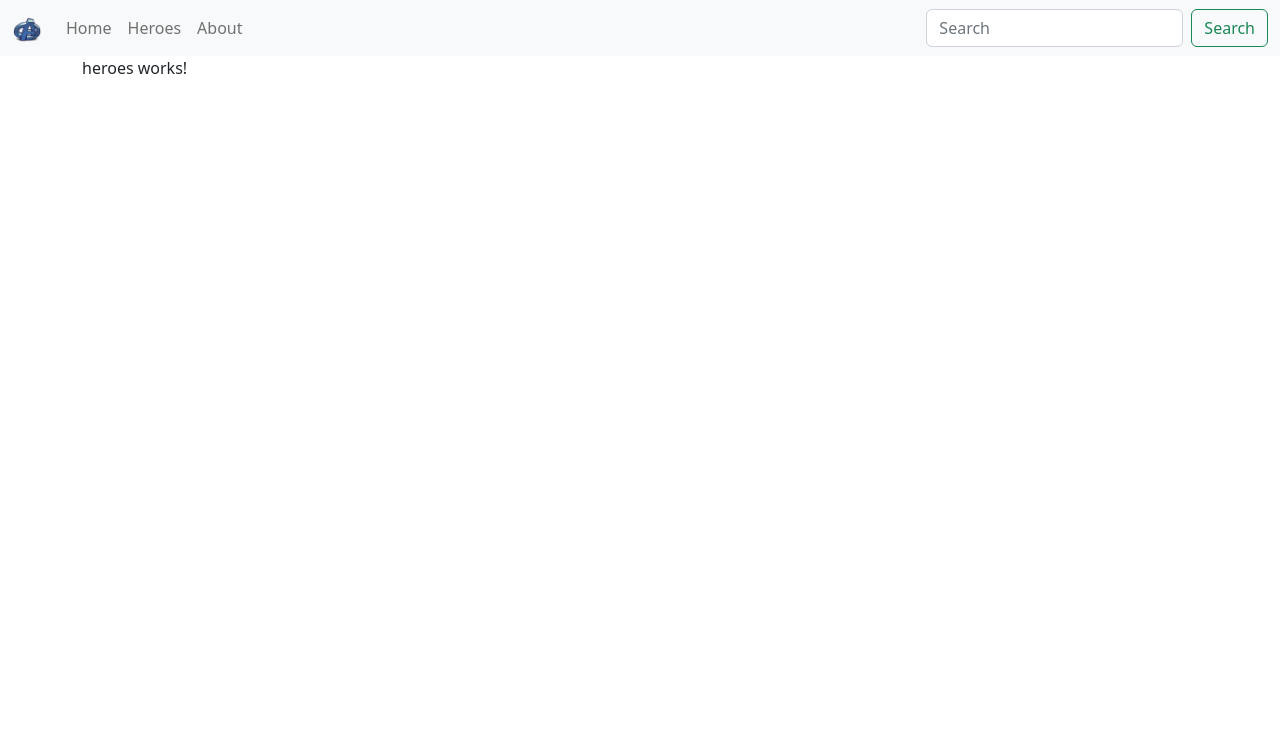
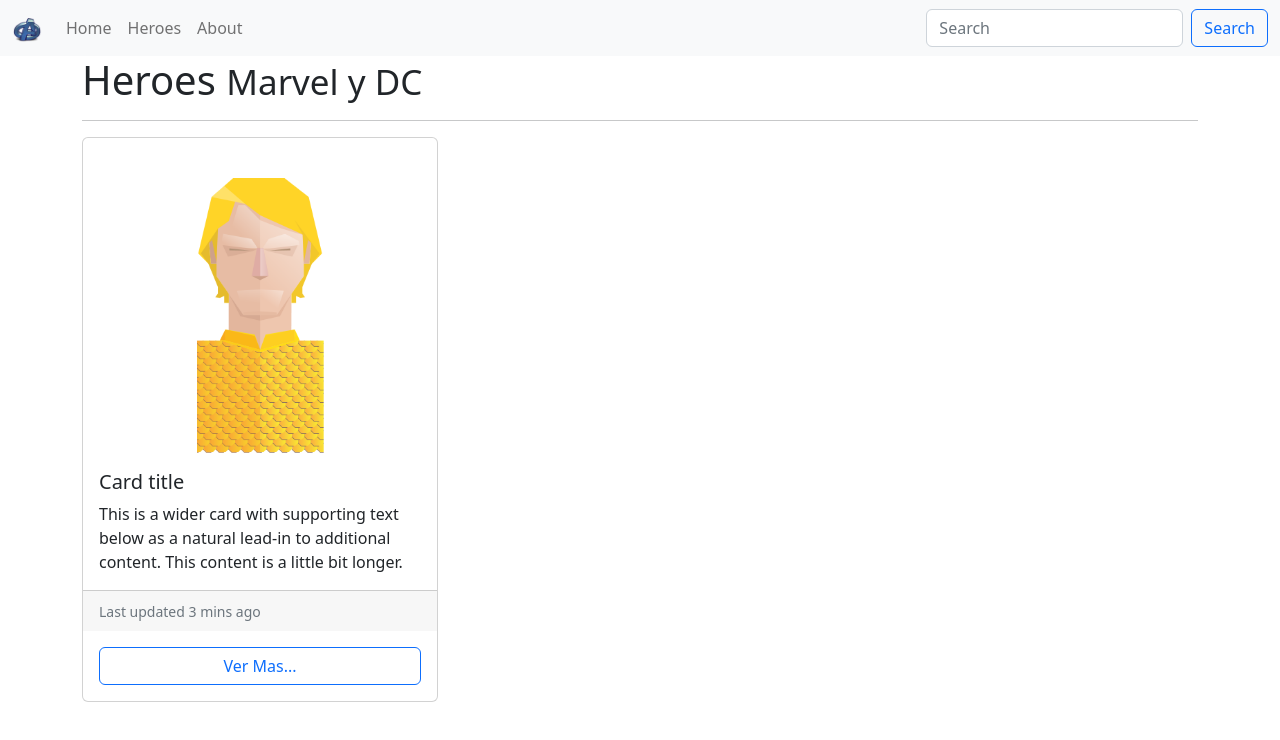
Before and after one commit to ivnarnd/heroes, an Angular app in the folder heroes-app/: page /heroes in a window 1280 px wide. Shown: the top 740 px of the page. Built offline with nearby package versions, Linux system fonts and the light colour scheme.

Commit message:
estructurando la pagina de heroes

```diff
--- a/heroes-app/src/app/components/heroes/heroes.component.html
+++ b/heroes-app/src/app/components/heroes/heroes.component.html
@@ -1 +1,19 @@
-<p>heroes works!</p>
+<h1>Heroes <small>Marvel y DC</small></h1>
+<hr>
+
+<div class="row row-cols-1 row-cols-md-3 g-4">
+  <div class="col">
+    <div class="card h-100">
+      <img src="assets/img/aquaman.png" class="card-img-top" alt="...">
+      <div class="card-body">
+        <h5 class="card-title">Card title</h5>
+        <p class="card-text">This is a wider card with supporting text below as a natural lead-in to additional content. This content is a little bit longer.</p>
+      </div>
+      <div class="card-footer">
+        <small class="text-muted">Last updated 3 mins ago</small>
+      </div>
+      <button type="button" class="btn btn-outline-primary btn-block m-3">Ver Mas...</button>
+    </div>
+  </div>
+
+</div>
--- a/heroes-app/src/app/components/home/home.component.html
+++ b/heroes-app/src/app/components/home/home.component.html
@@ -1,4 +1,4 @@
-<div class="jumbotron jumbotron-fluid animated fadeIn fast">
+<div class="jumbotron jumbotron-fluid animated fadeIn fast bg-light rounded-3 my-3">
   <div class="container">
     <h2 class="display-3">Heroes App</h2>
     <p class="lead">Esta es una Aplicacion de Heroes.</p>
--- a/heroes-app/src/app/components/shared/navbar/navbar.component.html
+++ b/heroes-app/src/app/components/shared/navbar/navbar.component.html
@@ -29,7 +29,7 @@
       </ul>
       <form class="d-flex" role="search">
         <input class="form-control me-2" type="search" placeholder="Search" aria-label="Search">
-        <button class="btn btn-outline-success" type="submit">Search</button>
+        <button class="btn btn-outline-primary" type="submit">Search</button>
       </form>
     </div>
   </div>
--- a/heroes-app/src/styles.css
+++ b/heroes-app/src/styles.css
@@ -28,3 +28,6 @@
 .fadeIn {
   animation-name: fadeIn;
 }
+body{
+  padding-bottom: 50px;
+}
```
